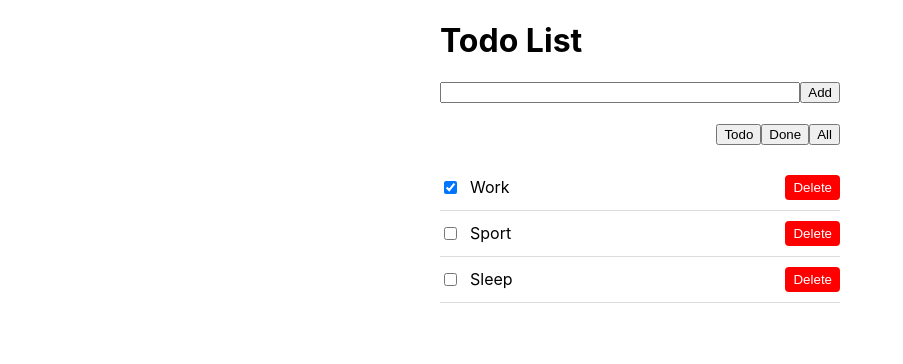
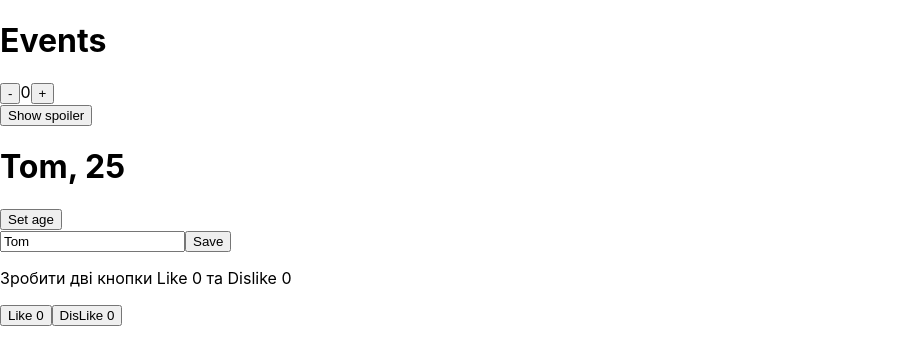
Before and after one commit to kudriashova-ag/react-app-p33, a React (Create React App) app: page / in a window 1280 px wide. Shown: the top 364 px of the page, without its empty margins (0-903 px from the left). Built offline with nearby package versions, Linux system fonts and the light colour scheme.

Commit message:
Event, State

```diff
--- a/src/App.jsx
+++ b/src/App.jsx
@@ -1,10 +1,12 @@
 import "./App.css"
+import EventComponent from "./components/learn/EventComponent";
 import TodoList from "./components/todo/TodoList";
 
 function App() {
   return (
     <>
-      <TodoList />
+      {/* <TodoList /> */}
+      <EventComponent />
     </>
   );
 }
--- /dev/null
+++ b/src/components/learn/EventComponent.jsx
@@ -0,0 +1,29 @@
+import React, { useState } from "react";
+import Spoiler from "./Spoiler";
+import User from "./User";
+import Rate from "./Rate";
+
+const EventComponent = () => {
+  // Стан (state) - це дані, які впливають на вигляд компонента
+  // стан, ф-ція, яка змінює стан
+  // при оновленні стану - оновлюється компонент
+  const [count, setCount] = useState(0);
+
+  const increment = () => setCount(count + 1);
+  const decrement = () => setCount(count - 1);
+
+  return (
+    <div>
+      <h1>Events</h1>
+      <button onClick={decrement}>-</button>
+      {count}
+      <button onClick={increment}>+</button>
+
+          <Spoiler />
+          <User />
+          <Rate />
+    </div>
+  );
+};
+
+export default EventComponent;
--- /dev/null
+++ b/src/components/learn/Rate.jsx
@@ -0,0 +1,22 @@
+import React, { useState } from 'react';
+
+const Rate = () => {
+    const [rate, setRate] = useState({
+        like: 0,
+        dislike: 0
+    });
+
+    const changeRate = (name) => {
+        setRate({...rate, [name]: rate[name] + 1})
+    }
+
+    return (
+      <div>
+        <p>Зробити дві кнопки Like 0 та Dislike 0</p>
+            <button onClick={() => changeRate("like")}>Like { rate.like }</button>
+            <button onClick={() => changeRate("dislike")}>DisLike { rate.dislike}</button>
+      </div>
+    );
+}
+
+export default Rate;
--- /dev/null
+++ b/src/components/learn/Spoiler.jsx
@@ -0,0 +1,14 @@
+import React, { useState } from 'react';
+
+const Spoiler = () => {
+    const [isOpen, setIsOpen] = useState(false);
+
+    return (
+        <div>
+            <button onClick={() => setIsOpen(!isOpen)}>{ isOpen ? "Hide": "Show" } spoiler</button>
+            {isOpen && <div>Spoiler description</div>}
+        </div>
+    );
+}
+
+export default Spoiler;
--- /dev/null
+++ b/src/components/learn/User.jsx
@@ -0,0 +1,31 @@
+import React, { useState } from 'react';
+
+const User = () => {
+    const [user, setUser] = useState({
+        name: 'Tom',
+        age: 25
+    });
+
+    const [text, setText] = useState(user.name);
+
+    const changeAge = () => {
+      setUser({ ...user, age: user.age + 1 });
+    }
+
+    const changeName = () => {
+        setUser({...user, name: text})
+    }
+
+    return (
+        <div>
+            <h1>{user.name}, {user.age}</h1>
+            <button onClick={changeAge}>Set age</button>
+            <div>
+                <input type="text" value={text} onChange={(e)=> setText(e.target.value)} />
+                <button onClick={ changeName }>Save</button>
+            </div>
+        </div>
+    );
+}
+
+export default User;
```
